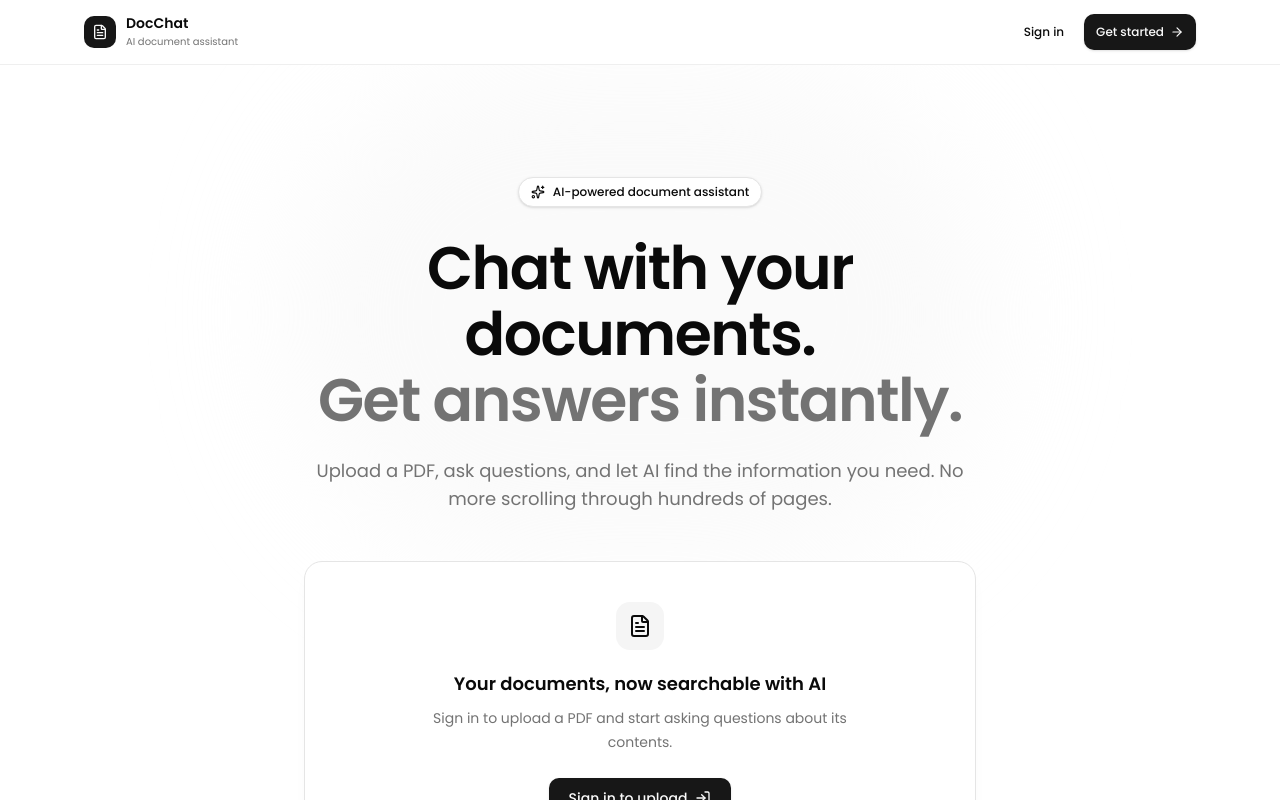
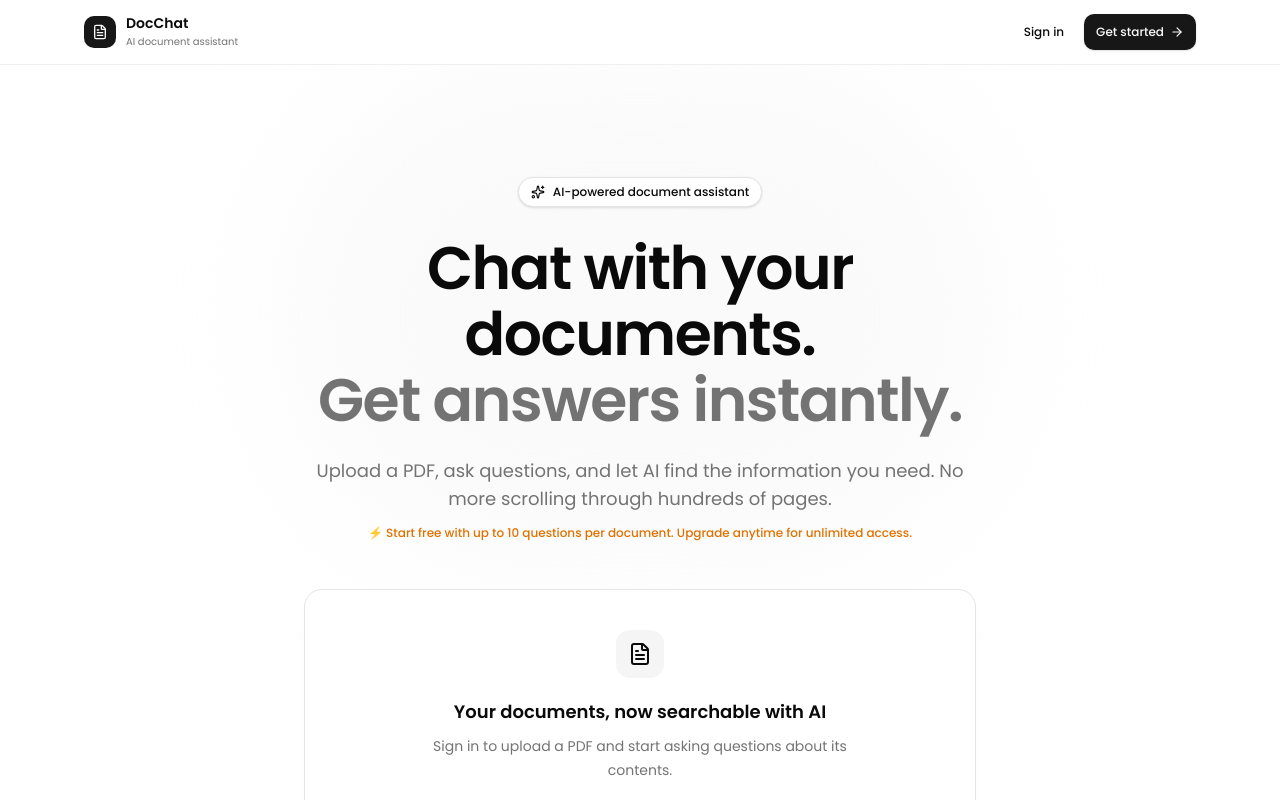
Before and after one commit to chethan-kumar-FSE/chat-pdf-AI, a Next.js app: page / in a window 1280 px wide. Shown: the top 800 px of the page. Built offline with nearby package versions, Linux system fonts and the light colour scheme; no server answers.

Commit message:
added-text-for-free

```diff
--- a/app/page.tsx
+++ b/app/page.tsx
@@ -130,6 +130,13 @@ export default async function Home() {
               Upload a PDF, ask questions, and let AI find the information you
               need. No more scrolling through hundreds of pages.
             </p>
+
+            {!isSubscribed && (
+              <p className="mt-3 text-xs font-medium text-amber-600 dark:text-amber-400">
+                ⚡ Start free with up to 10 questions per document. Upgrade
+                anytime for unlimited access.
+              </p>
+            )}
           </div>
 
           <div className="mx-auto mt-12 max-w-2xl">
```
